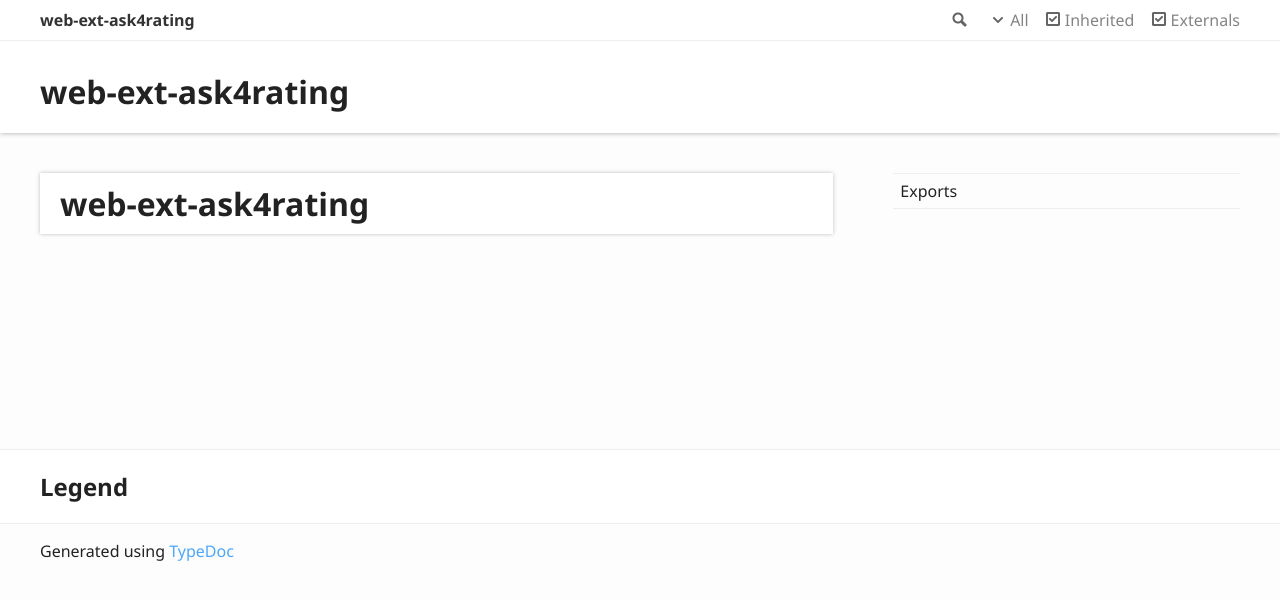
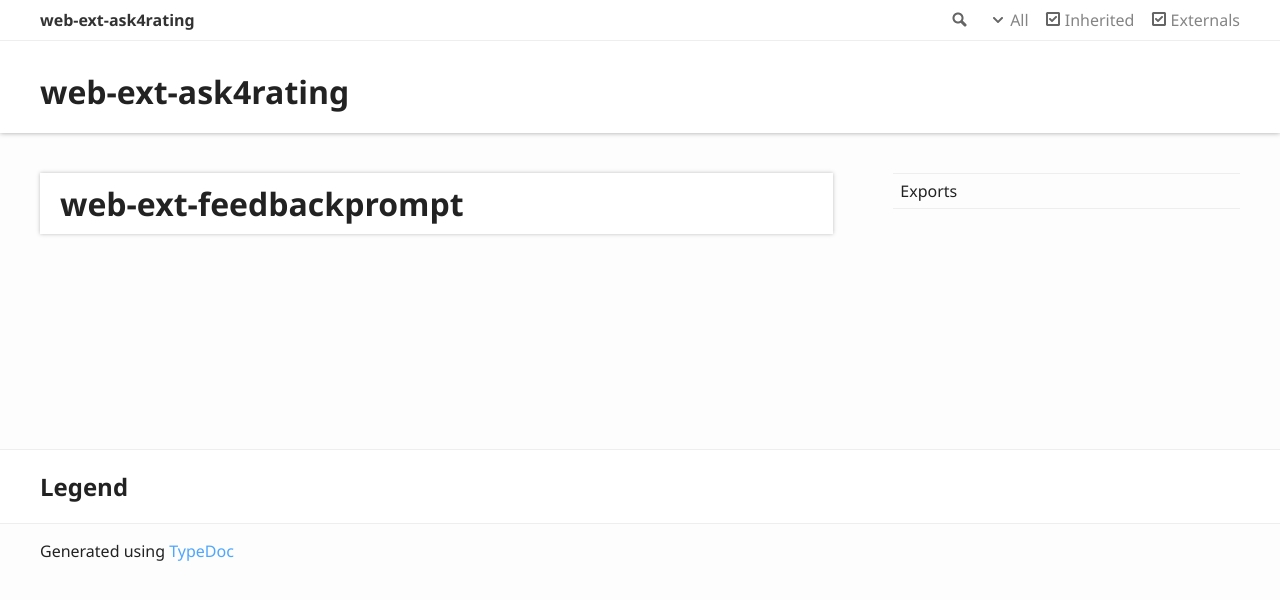
Before and after one commit to nikoisonfire/webext-feedback-popup, a plain HTML site: page index.html in a window 1280 px wide. Drawn offline with Linux system fonts and the light colour scheme.

Commit message:
Deploying to gh-pages from  @ c216e05ed9532ea5f67049682d801f6979a565b6 🚀

```diff
--- a/index.html
+++ b/index.html
@@ -58,8 +58,8 @@
 	<div class="row">
 		<div class="col-8 col-content">
 			<div class="tsd-panel tsd-typography">
-				<a href="#web-ext-ask4rating" id="web-ext-ask4rating" style="color: inherit; text-decoration: none;">
-					<h1>web-ext-ask4rating</h1>
+				<a href="#web-ext-feedbackprompt" id="web-ext-feedbackprompt" style="color: inherit; text-decoration: none;">
+					<h1>web-ext-feedbackprompt</h1>
 				</a>
 			</div>
 		</div>
```
